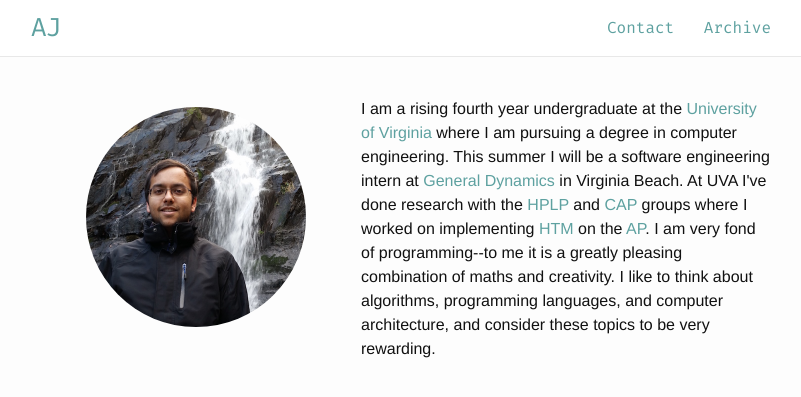
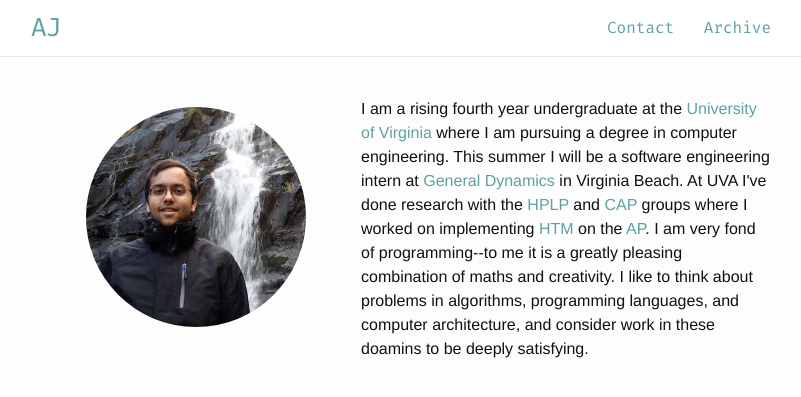
Before and after one commit to ajvarshneya/ajvarshneya.github.io, a Jekyll site: the page built from index.html, in a window 1280 px wide. Shown: the top 397 px of the page, without its empty margins (239-1040 px from the left). Built offline with Jekyll 4.4.1, drawn with Linux system fonts in a browser that asks for light colours.

Commit message:
Updated index

```diff
--- a/index.html
+++ b/index.html
@@ -4,7 +4,7 @@
   <!--<h1 class="page-heading"><a href="{{ page.permalink }}">{{ page.title }}</a></h1>-->
 <div id="main-container" style="">
 	<img src="aj.jpg" style="border-radius: 50%; width: 220px; float: left; margin: 10px 55px 20px 55px;">
-	<p style="margin: 10px 0px 0px 0px;"> I am a rising fourth year undergraduate at the <a href="http://seas.virginia.edu/">University of Virginia</a> where I am pursuing a degree in computer engineering. This summer I will be a software engineering intern at <a href="http://www.generaldynamics.com/">General Dynamics</a> in Virginia Beach. At UVA I've done research with the <a href="http://hplp.ece.virginia.edu/">HPLP</a> and <a href="http://cap.virginia.edu/">CAP</a> groups where I worked on implementing <a href="https://en.wikipedia.org/wiki/Hierarchical_temporal_memory">HTM</a> on the <a href="http://www.micronautomata.com/">AP</a>. I am very fond of programming--to me it is a greatly pleasing combination of maths and creativity. I like to think about algorithms, programming languages, and computer architecture, and consider these topics to be very rewarding.
+	<p style="margin: 10px 0px 0px 0px;"> I am a rising fourth year undergraduate at the <a href="http://seas.virginia.edu/">University of Virginia</a> where I am pursuing a degree in computer engineering. This summer I will be a software engineering intern at <a href="http://www.generaldynamics.com/">General Dynamics</a> in Virginia Beach. At UVA I've done research with the <a href="http://hplp.ece.virginia.edu/">HPLP</a> and <a href="http://cap.virginia.edu/">CAP</a> groups where I worked on implementing <a href="https://en.wikipedia.org/wiki/Hierarchical_temporal_memory">HTM</a> on the <a href="http://www.micronautomata.com/">AP</a>. I am very fond of programming--to me it is a greatly pleasing combination of maths and creativity. I like to think about problems in algorithms, programming languages, and computer architecture, and consider work in these doamins to be deeply satisfying.
 
 </span>
   <!--<p class="rss-subscribe">subscribe <a href="{{ "/feed.xml" | prepend: site.baseurl }}">via RSS</a></p>-->
```
Also changed, not shown: 1 other file.
